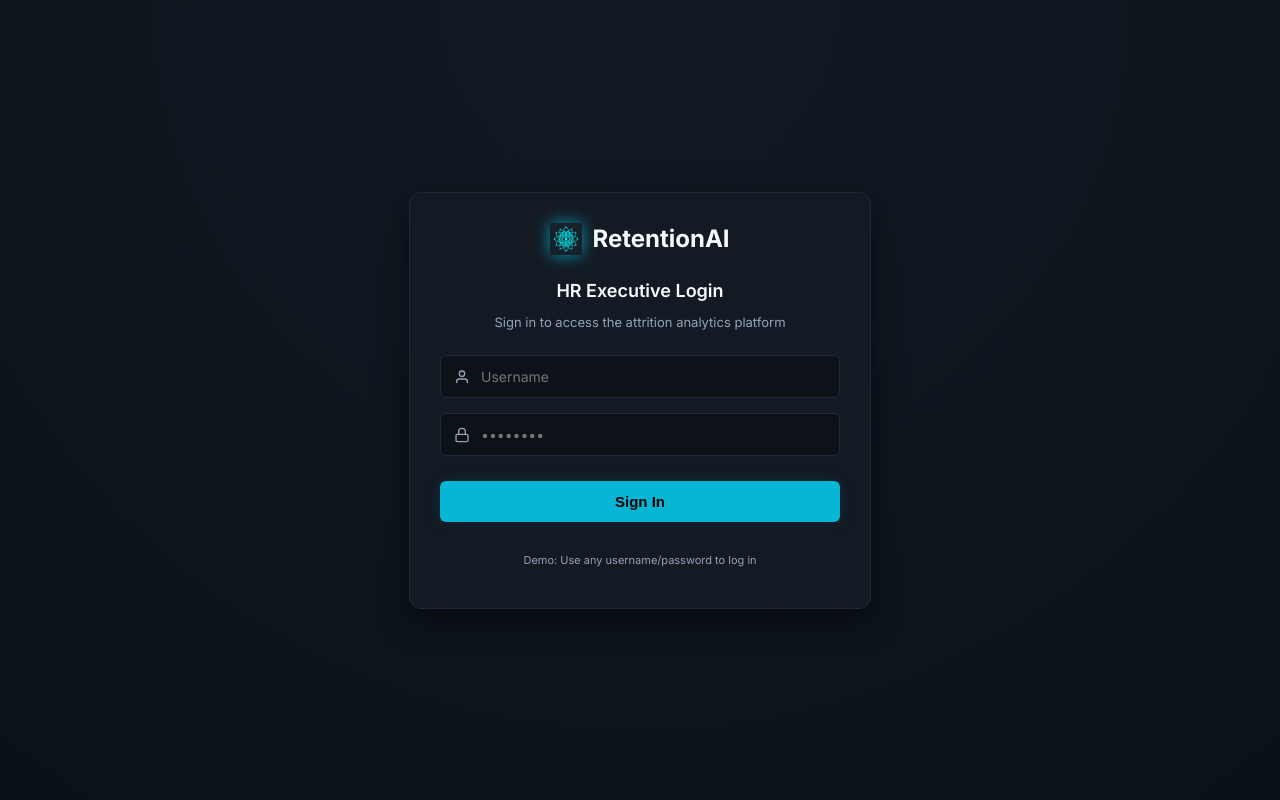
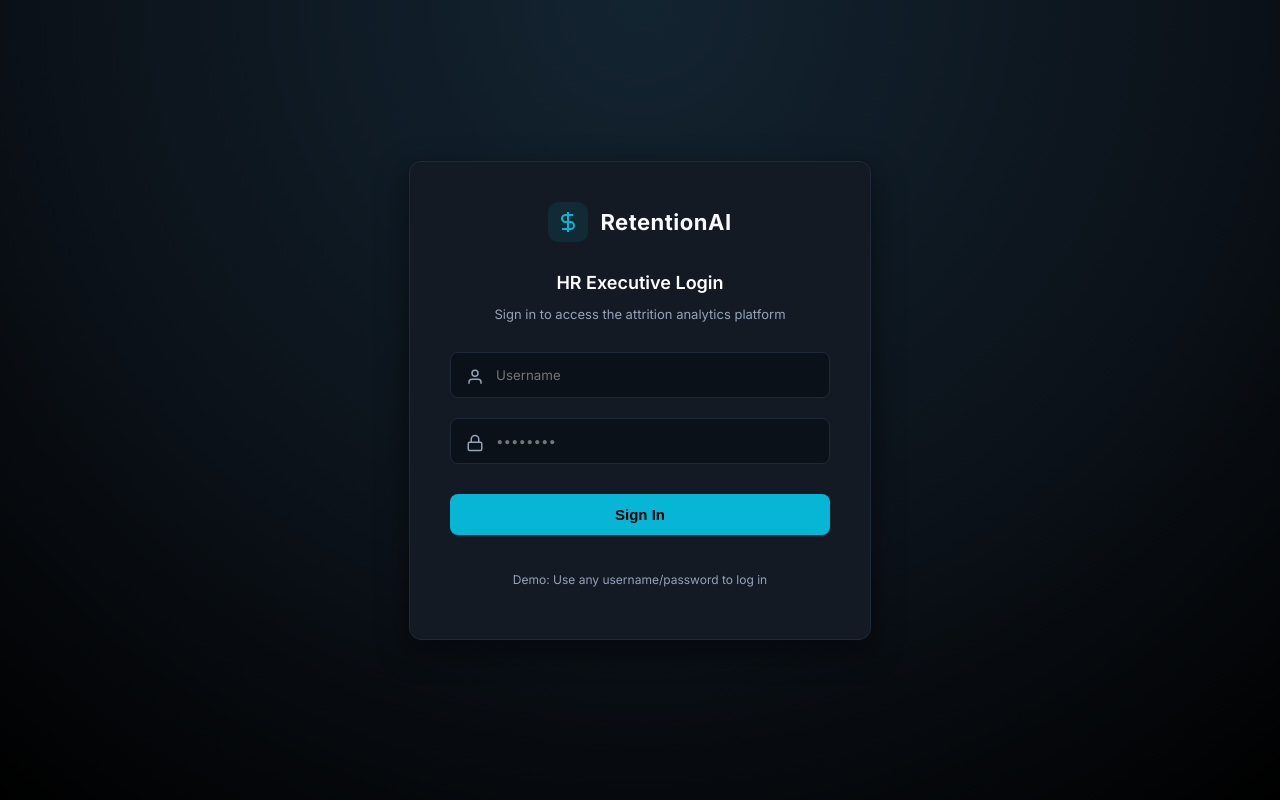
Before and after one commit to MrRenntech/AI-Employee-Retention, a Flask app: page /login in a window 1280 px wide. Run offline with Flask 3, Linux system fonts and the light colour scheme; parts of the project's set-up code (start-up, migrations or seed data) failed here and were passed over.

Commit message:
style: pixel-perfect login ui styling matching target render frames

```diff
--- a/app/static/style.css
+++ b/app/static/style.css
@@ -1,11 +1,11 @@
 :root {
     --bg-color: #0b1118;
-    --card-bg: #131a24;
+    --card-bg: #151b23;
     --primary: #06b6d4;
-    --primary-hover: #0891b2;
+    --primary-hover: #22d3ee;
     --text-main: #f8fafc;
     --text-muted: #94a3b8;
-    --border-color: #1e293b;
+    --border-color: #30363d;
     --risk-high: #ef4444;
     --risk-low: #10b981;
 }
@@ -21,203 +21,67 @@ body {
 }
 
 /* Base Styles */
-a {
-    color: var(--primary);
-    text-decoration: none;
-    transition: color 0.3s;
+a { color: var(--primary); text-decoration: none; transition: color 0.3s; }
+a:hover { color: var(--primary-hover); }
+
+/* Navigation */
+.top-navbar {
+    display: flex; justify-content: space-between; align-items: center;
+    padding: 15px 40px; background: rgba(11, 17, 24, 0.85); backdrop-filter: blur(12px);
+    border-bottom: 1px solid var(--border-color); position: sticky; top: 0; z-index: 1000;
 }
-a:hover {
-    color: var(--primary-hover);
-}
+.nav-brand { display: flex; align-items: center; gap: 12px; font-size: 20px; font-weight: bold; color: var(--text-main); }
+.nav-links { display: flex; gap: 20px; align-items: center; }
+.nav-link { color: var(--text-muted); font-size: 14px; font-weight: 600; display: flex; align-items: center; gap: 6px; transition: all 0.3s ease; }
+.nav-link:hover { color: var(--text-main); }
+.nav-link svg { width: 16px; height: 16px; }
 
-/* Clean Professional Navbar */
-.top-navbar {
-    display: flex;
-    justify-content: space-between;
-    align-items: center;
-    padding: 15px 40px;
-    background: rgba(19, 26, 36, 0.8);
-    backdrop-filter: blur(10px);
-    border-bottom: 1px solid var(--border-color);
-    position: sticky;
-    top: 0;
-    z-index: 1000;
-}
-
-.nav-brand {
-    display: flex;
-    align-items: center;
-    gap: 12px;
-    font-size: 20px;
-    font-weight: bold;
-    color: var(--text-main);
-}
-.nav-brand img {
-    height: 32px;
-}
-
-.nav-links {
-    display: flex;
-    gap: 20px;
-    align-items: center;
-}
-
-.nav-link {
-    color: var(--text-muted);
-    font-size: 14px;
-    font-weight: 600;
-    display: flex;
-    align-items: center;
-    gap: 6px;
-    transition: all 0.3s ease;
-}
-.nav-link:hover {
-    color: var(--text-main);
-}
-.nav-link svg {
-    width: 16px;
-    height: 16px;
-}
-
-/* Dashboard Container */
-.dashboard-container {
-    max-width: 1200px;
-    margin: 40px auto;
-    padding: 0 20px;
-}
-
-/* Button Stylings */
-.btn {
-    background-color: var(--primary);
-    color: #000;
-    border: none;
-    padding: 10px 24px;
-    border-radius: 6px;
-    cursor: pointer;
-    font-weight: 600;
-    transition: all 0.3s ease;
-    display: inline-flex;
-    align-items: center;
-    justify-content: center;
-    gap: 8px;
-    box-shadow: 0 0 15px rgba(6, 182, 212, 0.1);
-}
-
-.btn:hover {
-    background-color: var(--primary-hover);
-    transform: translateY(-2px);
-    box-shadow: 0 4px 15px rgba(6, 182, 212, 0.4);
-}
-
-.btn.secondary {
-    background: transparent;
-    color: var(--text-main);
-    border: 1px solid var(--border-color);
-}
-.btn.secondary:hover {
-    background: rgba(255,255,255,0.05);
-    border-color: var(--text-muted);
-    box-shadow: none;
-}
-.btn.outline {
-    background: rgba(6, 182, 212, 0.1);
-    color: var(--primary);
-    border: 1px solid var(--primary);
-}
-.btn.outline:hover {
-    background: rgba(6, 182, 212, 0.2);
-    box-shadow: 0 0 15px rgba(6, 182, 212, 0.3);
-}
-
-/* Cards & Layout */
+/* Containers & Cards */
+.dashboard-container { max-width: 1200px; margin: 40px auto; padding: 0 20px; }
 .card {
     background: var(--card-bg);
     border: 1px solid var(--border-color);
     border-radius: 12px;
     padding: 30px;
     box-shadow: 0 10px 30px rgba(0,0,0,0.5);
-    transition: transform 0.3s, border-color 0.3s;
-}
-.card:hover {
-    border-color: rgba(6, 182, 212, 0.3);
 }
 
 /* Form Styles */
-.form-grid {
-    display: grid;
-    grid-template-columns: repeat(auto-fill, minmax(220px, 1fr));
-    gap: 20px;
-    margin-bottom: 30px;
+.form-grid { display: grid; grid-template-columns: repeat(auto-fill, minmax(220px, 1fr)); gap: 20px; margin-bottom: 30px; }
+label { display: block; margin-bottom: 8px; font-size: 13px; color: var(--text-muted); font-weight: 500; }
+input[type="text"], input[type="password"], input[type="number"], input[type="file"] {
+    width: 100%; padding: 14px; background: #0d1117;
+    border: 1px solid var(--border-color); border-radius: 8px;
+    color: var(--text-main); box-sizing: border-box; transition: all 0.2s ease;
+    outline: none; font-family: inherit;
 }
+input:focus { border-color: var(--primary); box-shadow: 0 0 0 1px var(--primary); }
 
-label {
-    display: block;
-    margin-bottom: 8px;
-    font-size: 13px;
-    color: var(--text-muted);
-    font-weight: 500;
+/* Buttons */
+.btn {
+    background-color: var(--primary); color: #000; border: none; padding: 12px 24px;
+    border-radius: 8px; cursor: pointer; font-weight: 600; font-size: 14px;
+    transition: all 0.3s ease; display: inline-flex; align-items: center; justify-content: center; gap: 8px;
 }
+.btn:hover { background-color: var(--primary-hover); }
+.btn.secondary { background: transparent; color: var(--text-main); border: 1px solid var(--border-color); }
+.btn.secondary:hover { background: rgba(255,255,255,0.05); }
+.btn.outline { background: transparent; color: var(--primary); border: 1px solid var(--primary); }
+.btn.outline:hover { background: rgba(6, 182, 212, 0.1); }
 
-input[type="text"], input[type="password"], input[type="number"], input[type="file"] {
-    width: 100%;
-    padding: 12px;
-    background: rgba(0, 0, 0, 0.3);
-    border: 1px solid var(--border-color);
-    border-radius: 6px;
-    color: var(--text-main);
-    box-sizing: border-box;
-    transition: all 0.3s ease;
-    outline: none;
-    font-family: inherit;
+/* Login Specific */
+.login-wrapper {
+    display: flex; justify-content: center; align-items: center; min-height: 100vh;
+    background: radial-gradient(circle at top center, #132431 0%, #0b1118 60%, #000000 100%);
 }
-
-input:focus {
-    border-color: var(--primary);
-    box-shadow: 0 0 0 2px rgba(6, 182, 212, 0.2);
-    background: rgba(0, 0, 0, 0.5);
-}
-
-/* Login Page Specific */
-.login-wrapper {
-    display: flex;
-    justify-content: center;
-    align-items: center;
-    min-height: 100vh;
-    background: radial-gradient(circle at top, #111a24 0%, #0b1118 100%);
-}
-.login-card {
-    width: 100%;
-    max-width: 400px;
-    text-align: center;
-}
+.login-card { width: 100%; max-width: 380px; text-align: center; background: #131a24; border: 1px solid #1e293b; padding: 40px; }
+.login-input-wrapper { position: relative; margin-bottom: 20px; }
+.login-input-wrapper svg { position: absolute; left: 16px; top: 16px; color: var(--text-muted); transition: color 0.2s; }
+.login-input-wrapper input { padding-left: 45px; background: #0b1118; border-color: #1e293b; }
+.login-input-wrapper input:focus + svg { color: var(--primary); }
 
 /* Data Tables */
-.data-table-container {
-    background: var(--card-bg);
-    border: 1px solid var(--border-color);
-    border-radius: 12px;
-    overflow: hidden;
-}
-
-table.data {
-    width: 100%;
-    border-collapse: collapse;
-    text-align: left;
-}
-
-table.data th, table.data td {
-    padding: 15px 20px;
-    border-bottom: 1px solid var(--border-color);
-}
-
-table.data th {
-    background: rgba(0,0,0,0.2);
-    color: var(--text-muted);
-    font-size: 12px;
-    text-transform: uppercase;
-    letter-spacing: 1px;
-}
-
-table.data tbody tr:hover {
-    background: rgba(255,255,255,0.03);
-}
+.data-table-container { background: var(--card-bg); border: 1px solid var(--border-color); border-radius: 12px; overflow: hidden; }
+table.data { width: 100%; border-collapse: collapse; text-align: left; }
+table.data th, table.data td { padding: 15px 20px; border-bottom: 1px solid var(--border-color); }
+table.data th { background: rgba(0,0,0,0.2); color: var(--text-muted); font-size: 12px; text-transform: uppercase; letter-spacing: 1px; }
--- a/app/templates/login.html
+++ b/app/templates/login.html
@@ -9,31 +9,33 @@
 <body class="login-wrapper">
 
     <div class="login-card card">
-        <div style="margin-bottom: 25px; display: flex; justify-content: center; align-items: center; gap: 10px;">
-            <img src="{{ url_for('static', filename='img/logo.png') }}" alt="RetentionAI Logo" style="width: 32px; height: 32px; filter: drop-shadow(0 0 8px rgba(6, 182, 212, 0.8));">
-            <h2 style="font-size: 24px; color: var(--text-main); margin: 0;">RetentionAI</h2>
+        <div style="margin-bottom: 30px; display: flex; justify-content: center; align-items: center; gap: 12px;">
+            <div style="background: rgba(6, 182, 212, 0.1); padding: 8px; border-radius: 10px; display: flex;">
+                <svg width="24" height="24" viewBox="0 0 24 24" fill="none" stroke="var(--primary)" stroke-width="2"><path d="M12 2v20M17 5H9.5a3.5 3.5 0 0 0 0 7h5a3.5 3.5 0 0 1 0 7H6"></path></svg>
+            </div>
+            <h2 style="font-size: 22px; font-weight: 700; color: var(--text-main); margin: 0; letter-spacing: 0.5px;">RetentionAI</h2>
         </div>
 
-        <h3 style="font-size: 18px; font-weight: 600; margin-bottom: 8px;">HR Executive Login</h3>
-        <p style="font-size: 13px; color: var(--text-muted); margin-bottom: 25px;">Sign in to access the attrition analytics platform</p>
+        <h3 style="font-size: 18px; font-weight: 600; margin-bottom: 8px; color: #fff;">HR Executive Login</h3>
+        <p style="font-size: 13px; color: var(--text-muted); margin-bottom: 30px;">Sign in to access the attrition analytics platform</p>
 
         {% if error %}
             <p style="color: var(--risk-high); font-size: 13px; margin-bottom: 15px;">{{ error }}</p>
         {% endif %}
 
         <form action="/login" method="POST" style="text-align: left;">
-            <div style="position: relative; margin-bottom: 15px;">
-                <svg style="position: absolute; left: 14px; top: 14px; color: var(--text-muted);" width="16" height="16" viewBox="0 0 24 24" fill="none" stroke="currentColor" stroke-width="2"><path d="M20 21v-2a4 4 0 0 0-4-4H8a4 4 0 0 0-4 4v2"></path><circle cx="12" cy="7" r="4"></circle></svg>
-                <input type="text" name="username" placeholder="Username" required style="padding-left: 40px; font-size: 14px;">
+            <div class="login-input-wrapper">
+                <input type="text" name="username" placeholder="Username" required>
+                <svg width="18" height="18" viewBox="0 0 24 24" fill="none" stroke="currentColor" stroke-width="2"><path d="M20 21v-2a4 4 0 0 0-4-4H8a4 4 0 0 0-4 4v2"></path><circle cx="12" cy="7" r="4"></circle></svg>
             </div>
 
-            <div style="position: relative; margin-bottom: 25px;">
-                <svg style="position: absolute; left: 14px; top: 14px; color: var(--text-muted);" width="16" height="16" viewBox="0 0 24 24" fill="none" stroke="currentColor" stroke-width="2"><rect x="3" y="11" width="18" height="11" rx="2" ry="2"></rect><path d="M7 11V7a5 5 0 0 1 10 0v4"></path></svg>
-                <input type="password" name="password" placeholder="••••••••" required style="padding-left: 40px; font-size: 14px;">
+            <div class="login-input-wrapper">
+                <input type="password" name="password" placeholder="••••••••" required>
+                <svg width="18" height="18" viewBox="0 0 24 24" fill="none" stroke="currentColor" stroke-width="2"><rect x="3" y="11" width="18" height="11" rx="2" ry="2"></rect><path d="M7 11V7a5 5 0 0 1 10 0v4"></path></svg>
             </div>
 
-            <button type="submit" class="btn" style="width: 100%; font-size: 15px; padding: 12px; margin-bottom: 20px;">Sign In</button>
-            <p style="font-size: 11px; text-align: center; color: var(--text-muted);">Demo: Use any username/password to log in</p>
+            <button type="submit" class="btn" style="width: 100%; font-size: 15px; margin-top: 10px; margin-bottom: 25px;">Sign In</button>
+            <p style="font-size: 12px; text-align: center; color: var(--text-muted);">Demo: Use any username/password to log in</p>
         </form>
     </div>
 
```
Also changed, not shown: instance/retention.db.
